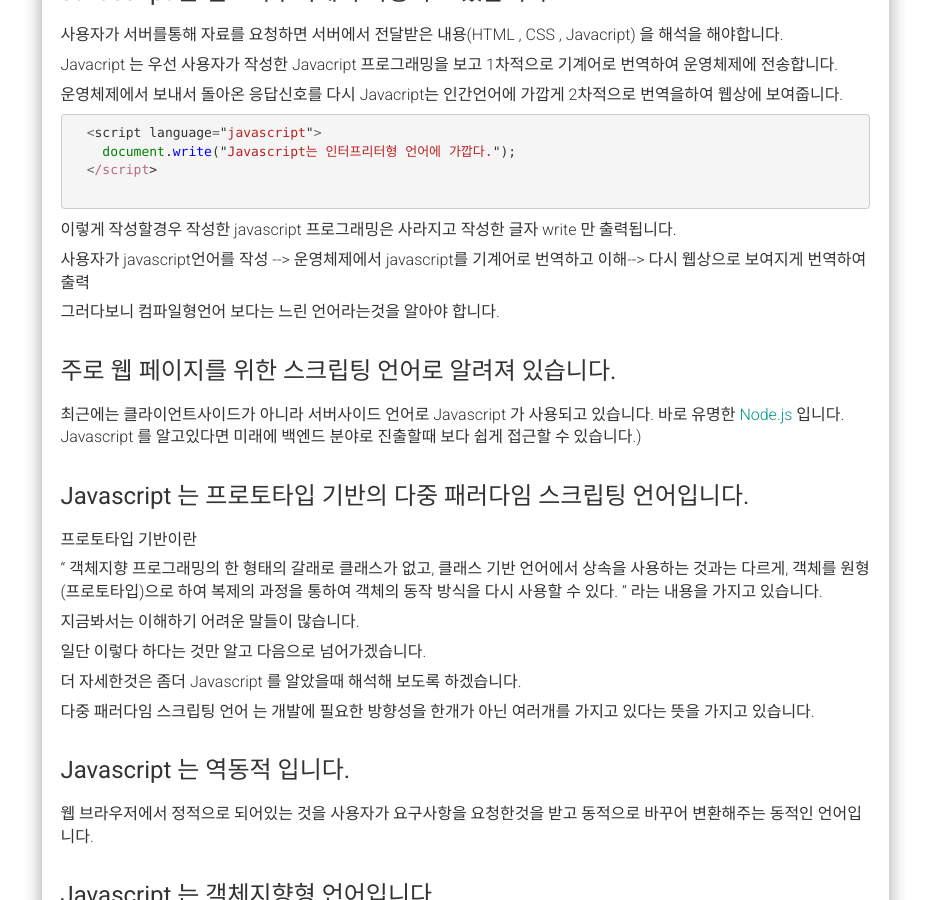
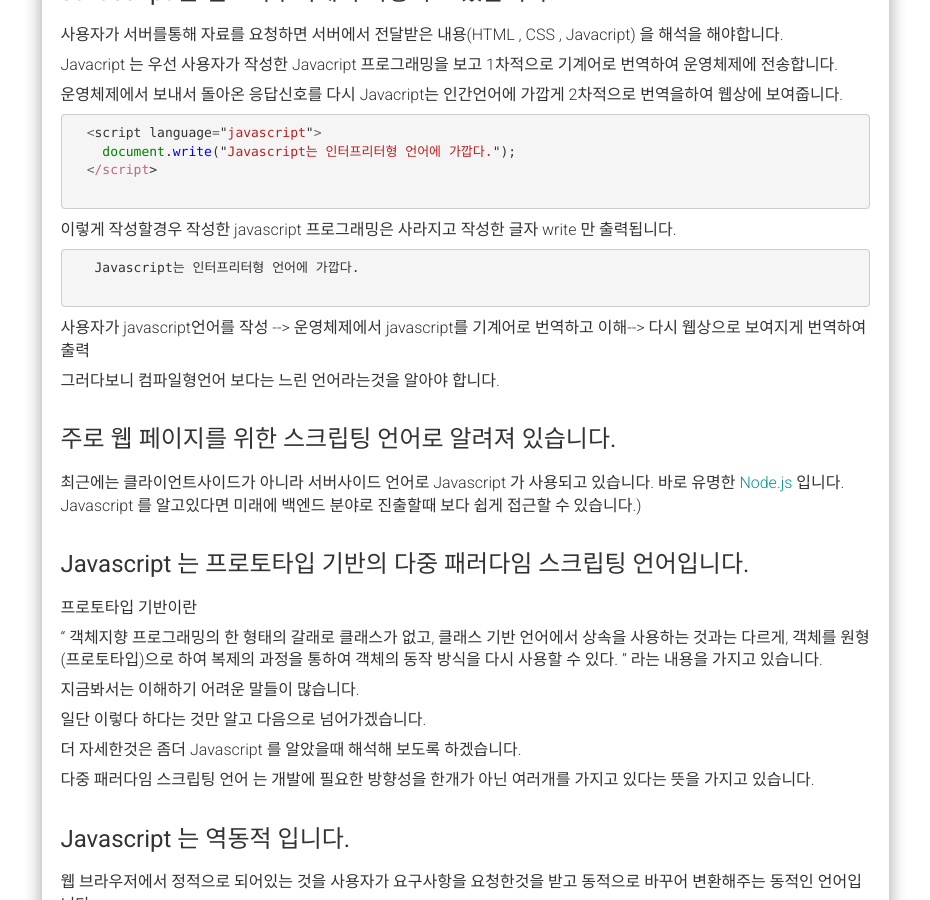
Before and after one commit to alalstjr/promote.github.io, a Jekyll site: the page built from _posts/2018-08-22-Javascript의 특징 및 소개.md, in a window 1280 px wide and 900 px high, scrolled down 848 px. Shown: the whole window, without its empty margins (321-1251 px from the left). Built offline with Jekyll 4.4.1, drawn with Linux system fonts in a browser that asks for light colours; nearby versions of some CDN libraries; our own code applies the rules of GitHub Pages for plain Markdown files; comment, search, counter and statistics services are not loaded.

Commit message:
Update 2018-08-22-Javascript의 특징 및 소개.md

```diff
--- a/_posts/2018-08-22-Javascript의 특징 및 소개.md
+++ b/_posts/2018-08-22-Javascript의 특징 및 소개.md
@@ -29,6 +29,9 @@
   </script>
   {% endhighlight %}
   <p>이렇게 작성할경우 작성한 javascript 프로그래밍은 사라지고 작성한 글자 write 만 출력됩니다.</p>
+  {% highlight js %}
+   Javascript는 인터프리터형 언어에 가깝다.
+  {% endhighlight %}
   <p>사용자가 javascript언어를 작성 --> 운영체제에서 javascript를 기계어로 번역하고 이해--> 다시 웹상으로 보여지게 번역하여 출력</p>
   <p>그러다보니 컴파일형언어 보다는 느린 언어라는것을 알아야 합니다.</p>
 </div>
```
